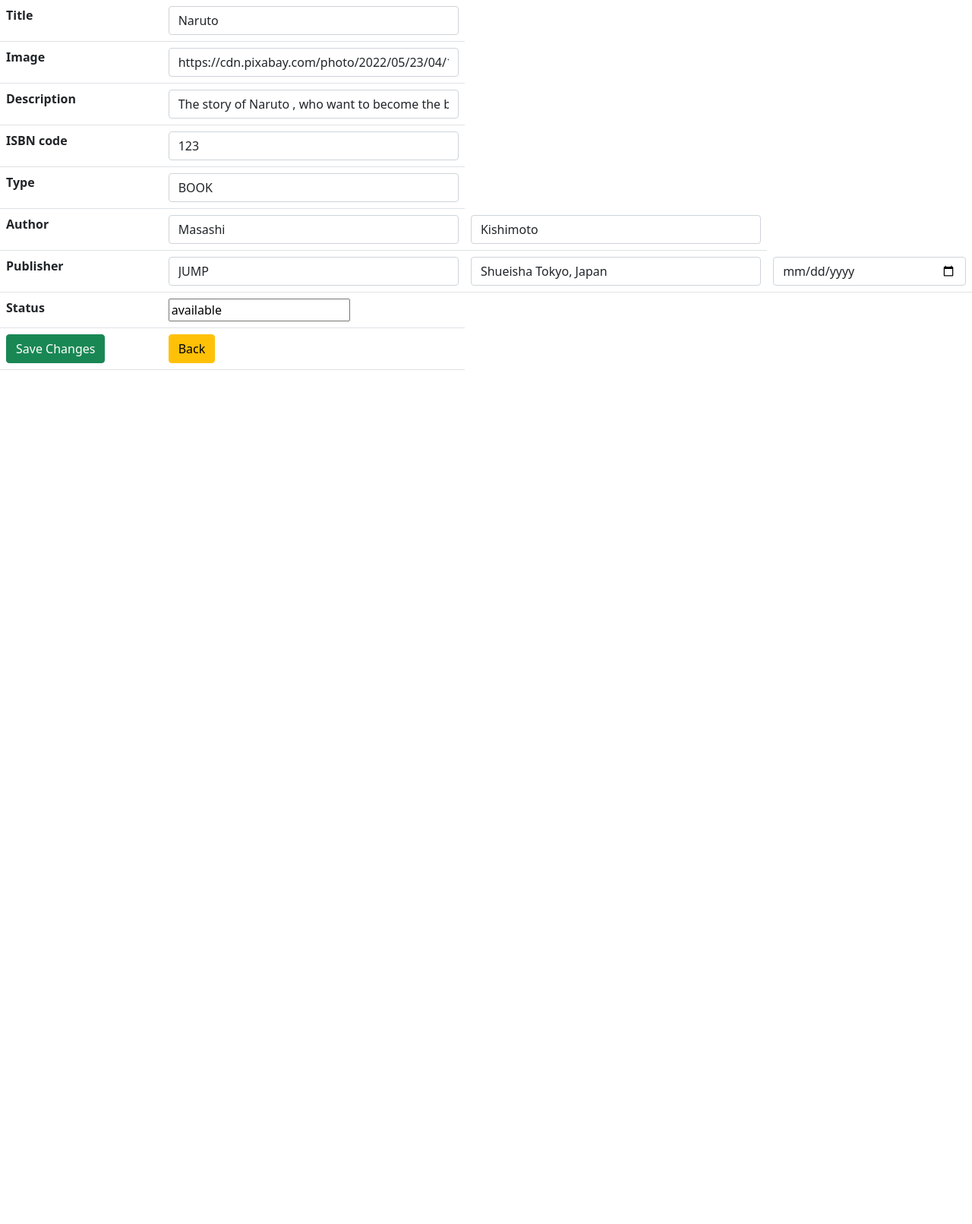
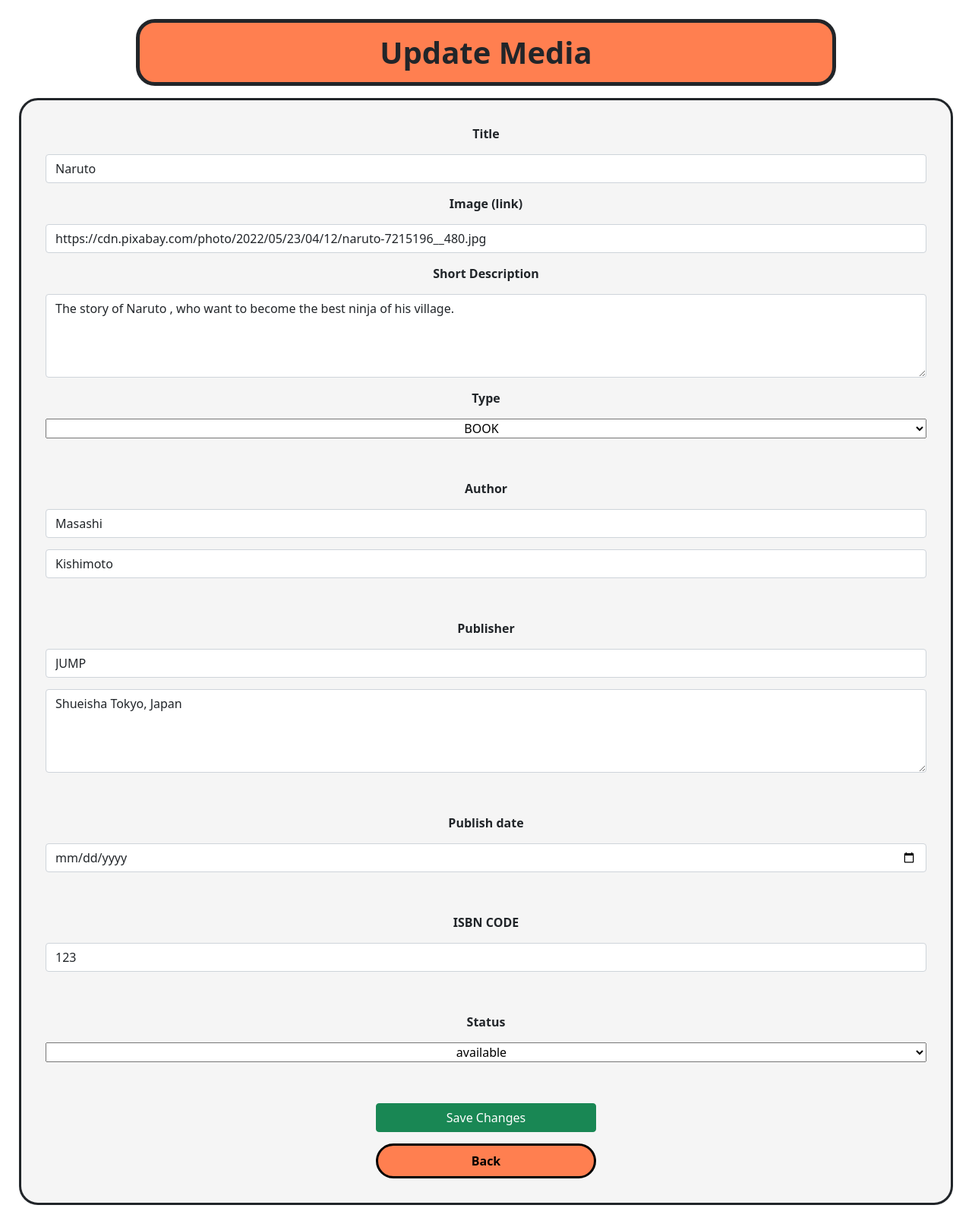
Before and after one commit to ChavesJimmy/BE17-CR4-Jimmy, a PHP site: page /update.php?id=1 in a window 1280 px wide. Shown: the whole page at 76% size. Before the commit the page ends 487 px from the top, so only its background shows below. Run offline with PHP 8.4, Linux system fonts and the light colour scheme; data comes from the database, SQL or seed files in the repository; data that the repository does not hold is empty.

Commit message:
styling + pages done

```diff
--- a/CRUD/actions/a_update.php
+++ b/CRUD/actions/a_update.php
@@ -15,7 +15,7 @@ if ($_POST) {
     $status = $_POST['media_status'];
     $id = $_POST['id'];
 
-    $sql = "UPDATE medias SET title= '$title', image='$image' ,ISBN_code = $ISBN, short_description = '$description', type='type', author_first_name='$authorFirstName', author_last_name ='$authorLastName', publisher_name='$publisherName', publisher_address = '$publisherAddress', publish_date = $publishDate, media_status = '$status' WHERE id = {$id}";
+    $sql = "UPDATE medias SET title= '$title', image='$image' ,ISBN_code = $ISBN, short_description = '$description', type ='$type', author_first_name='$authorFirstName', author_last_name ='$authorLastName', publisher_name='$publisherName', publisher_address = '$publisherAddress', publish_date = '$publishDate', media_status = '$status' WHERE id = {$id}";
 
    if (mysqli_query($connect, $sql) === TRUE) {
        $class = "success";
--- a/CRUD/style/styleCreate.css
+++ b/CRUD/style/styleForm.css
@@ -14,6 +14,7 @@ h1{
     width: 75%;
 }
 form{
+    background-color: whitesmoke;
     display: flex;
     flex-direction: column;
     text-align: center;
@@ -30,3 +31,14 @@ select{
 :placeholder-shown{
     text-align: center;
 }
+
+.home{
+    background-color: coral;
+    width: 25%;
+    margin: auto;
+    padding: 0.5rem;
+    border-radius: 25px;
+    border: solid;
+    text-decoration: none;
+    color: black;
+}
--- a/CRUD/update.php
+++ b/CRUD/update.php
@@ -35,72 +35,55 @@ if ($_GET['id']) {
     <meta name="viewport" content="width=device-width, initial-scale=1.0">
     <title>a_update</title>
     <?php require_once 'components/boot.php'?>
+    <link rel="stylesheet" href="./style/styleForm.css">
 
 </head>
 <body>
-<form action="actions/a_update.php"  method="post" enctype="multipart/form-data">
-               <table class="table">
-                   <tr>
-                       <th>Title</th>
-                       <td><input class="form-control" type="text"  name="title" placeholder ="Product Name" value="<?php echo $title ?>"  /></td>
-                   </tr>
-                   <tr>
-                       <th>Image</th>
-                       <td><input class="form-control" type="text" name= "image" value="<?php echo $image ?>" /></td>
-                   </tr>
-                   <tr>
-                       <th>Description</th>
-                       <td><input class="form-control" type="text"  name="short_description" placeholder ="Description" value="<?php echo $description ?>"  /></td>
-                   </tr>
-                   <tr>
-                       <th>ISBN code</th>
-                       <td><input class="form-control" type="number"  name="ISBN_code" placeholder ="ISBN code" value="<?php echo $ISBN ?>"  /></td>
-                   </tr>                   <tr>
-                       <th>Type</th>
-                       <td><input class="form-control" type="text"  name="type" placeholder ="type" value="<?php echo $type ?>"  /></td>
-                   </tr>                   <tr>
-                       <th>Author</th>
-                       <td><input class="form-control" type="text"  name="author_first_name" placeholder ="first name" value="<?php echo $authorFirstName ?>"  /></td>
-                       <td><input class="form-control" type="text"  name="author_last_name" placeholder ="last name" value="<?php echo $authorLastName ?>"  /></td>
-                   </tr>                   <tr>
-                       <th>Publisher</th>
-                       <td><input class="form-control" type="text"  name="publisher_name" placeholder ="name" value="<?php echo $publisherName ?>"  /></td>
-                       <td><input class="form-control" type="text"  name="publisher_address" placeholder ="address" value="<?php echo $publisherAddress ?>"  /></td>
-                       <td><input class="form-control" type="date"  name="publish_date" placeholder ="publish date" value="<?php echo $publishDate ?>"  /></td>
-                   </tr>                   <tr>
-                       <th>Status</th>
-                       <td><input class="box"   name="media_status" placeholder ="status" value="<?php echo $status ?>"/>
-                       <datalist>
-                    <option value="available"></option>
-                    <option value="reserved"></option>
-                </datalist></td>
-                   </tr>
+    <h1>Update Media</h1>
+    <form action="./actions/a_update.php" method="post" enctype="multipart/form-data" id=form>
+        <label for="name">Title</label>
+        <input class="form-control" type="text" name="title" id="title" value="<?php echo $title ?>">
+        <label for="image">Image (link)</label>
+        <input class="form-control" type="text" name="image" id="image" value="<?php echo $image ?>">
+        <label for="price">Short Description</label>
+        <textarea class="form-control" name="short_description" id="description" cols="30" rows="4" ><?php echo $description ?></textarea>
+        <!--select start-->
+        <label for="type">Type</label>
+        <select name="type" value="<?php echo $type ?>">
+            <option value="<?php echo $type ?>"><?php echo $type ?></option>
+            <option value="BOOK">BOOK</option>
+            <option value="DVD">DVD</option>
+            <option value="CD">CD</option>
+        </select><br>
+        <!--select end-->
+        <label for="author">Author</label>
+        <input class="form-control" type="text" name="author_first_name" placeholder="first name" id="title" value="<?php echo $authorFirstName ?>">
+        <input class="form-control" type="text" name="author_last_name" placeholder="last name" id="title" value="<?php echo $authorLastName ?>"><br>
+        <label for="publisher">Publisher</label>
+        <input class="form-control" type="text" name="publisher_name" id="pub_name" placeholder="name"  value="<?php echo $publisherName ?>" >
+        <textarea class="form-control" name="publisher_address" id="pub_ad" cols="30" rows="4"  placeholder="address" value="<?php echo $publisherAddress ?>" ><?php echo $publisherAddress ?></textarea><br>
+        <label for="date">Publish date</label>
+        <input class="form-control" type="date" name="publish_date" id="pub_date" placeholder="date of publication" value="<?php echo $publishDate ?>" >
+        <br>
+        <label for="ISBN">ISBN CODE</label>
+        <input class="form-control" type="number" name="ISBN_code" id="ISBN"  value="<?php echo $ISBN ?>"><br>
+         <!--select start-->
+        <label for="media_status">Status</label>
+        <select name="media_status"  value="<?php echo $status ?>">
+            <option value="<?php echo $status ?>"><?php echo $status ?></option>
+            <option value="available" value="<?php echo $status ?>">AVAILABLE</option>
+            <option value="reserved" value="<?php echo $status ?>">RESERVED</option>
+
+        </select><br>
+
+        <!--select end-->
+        <input type= "hidden" name= "id" value= "<?php echo $data['id'] ?>" />
+        <input type= "hidden" name= "image" value= "<?php echo $data['image'] ?>" />
+        <button class="btn btn-success w-25 m-auto" type= "submit">Save Changes</button>
+        <a class="home" href="index.php">Back</a>
 
 
 
-
-
-
-
-
-
-
-
-
-
-
-
-
-
-
-                   <tr>
-                       <input type= "hidden" name= "id" value= "<?php echo $data['id'] ?>" />
-
-                        <input type= "hidden" name= "image" value= "<?php echo $data['image'] ?>" />
-                       <td><button class="btn btn-success" type= "submit">Save Changes</button></td>
-                       <td><a href= "index.php"><button class="btn btn-warning" type="button">Back</button></a></td>
-                   </tr>
-               </table>
-           </form>
+    </form>
 </body>
 </html>
```
Also changed, not shown: CRUD/actions/a_create.php (+3 -8 lines), CRUD/create.php (+15 -11 lines), CRUD/details.php (+19 -5 lines), CRUD/index.php (+6 -4 lines), CRUD/publisher.php (added, +29 -0 lines), CRUD/style/style.css (+10 -2 lines), CRUD/style/styleDetail.css (added, +77 -0 lines).
